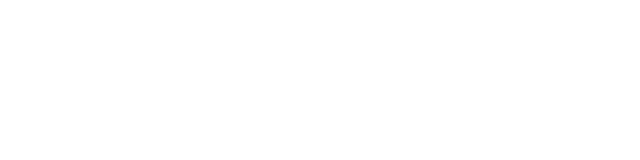
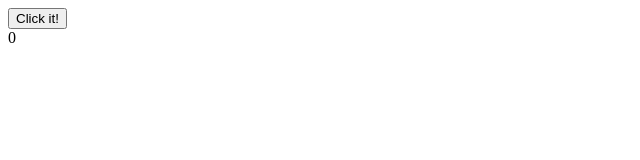
Before and after one commit to mate-academy/react_counter, a React (Create React App) app: page / in a window 1280 px wide. Shown: the top 160 px of the page, without its empty margins (0-640 px from the left). Built offline with nearby package versions, Linux system fonts and the light colour scheme; the HTML template or start-up script is replaced by a standard one.

Commit message:
Solution

```diff
--- a/src/App.js
+++ b/src/App.js
@@ -1,10 +1,11 @@
 import React from 'react';
 import './App.css';
+import Counter from './components/Counter/Counter'
 
 function App() {
   return (
     <div>
-
+      <Counter />
     </div>
   );
 }
--- /dev/null
+++ b/src/components/Counter/Counter.js
@@ -0,0 +1,28 @@
+import React, { Component } from 'react';
+
+class Counter extends Component {
+  constructor(props) {
+    super(props);
+    this.state = {
+      counter: 0,
+    };
+
+    this.clickCounter = this.clickCounter.bind(this);
+  }
+
+  clickCounter() {
+    return this.setState(prevState => ({ counter: prevState.counter + 1 }));
+  }
+
+  render() {
+    const { counter } = this.state;
+    return (
+      <>
+        <button type="button" onClick={this.clickCounter}>Click it!</button>
+        <div>{counter}</div>
+      </>
+    );
+  }
+}
+
+export default Counter;
```
